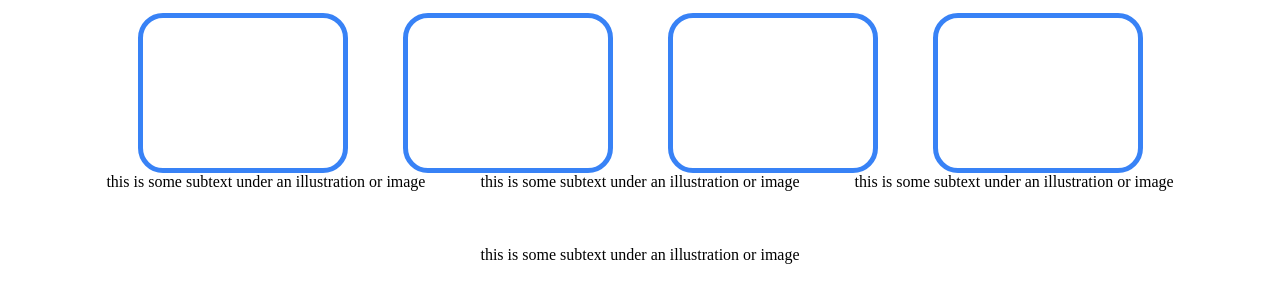
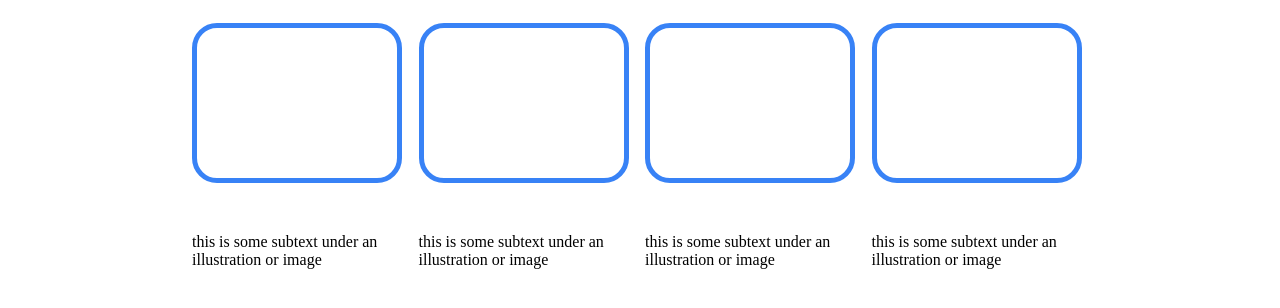
Before and after one commit to tnuiriankh/landingpagetest, a plain HTML site: page index.html in a window 1280 px wide. Shown: the part 430-738 px from the top of the page. Drawn offline with Linux system fonts and the light colour scheme.

Commit message:
Format second section w/Grid

```diff
--- a/index.html
+++ b/index.html
@@ -31,19 +31,21 @@
 
 <p><div class="textheader">Some random information.</div></p>
 
-<div class="wrapper2">
+<div class="bigwrap">
+<div class="griddy">
+
 <div class="block"></div>
 <div class="block"></div>
 <div class="block"></div>
 <div class="block"></div>
-</div>
 
-<div class="wrapper3">
-    <div class="blocktext">this is some subtext under an illustration or image</div>
-    <div class="blocktext">this is some subtext under an illustration or image</div>
-    <div class="blocktext">this is some subtext under an illustration or image</div>
-    <div class="blocktext">this is some subtext under an illustration or image</div>
-</div>
+
+<div class="blocktext">this is some subtext under an illustration or image</div>
+<div class="blocktext">this is some subtext under an illustration or image</div>
+<div class="blocktext">this is some subtext under an illustration or image</div>
+<div class="blocktext">this is some subtext under an illustration or image</div>
+</div></div>
+
     </body>
 
 </html>
--- a/style.css
+++ b/style.css
@@ -90,14 +90,10 @@ a {
     align-items: center;
     font-size: 36px;
     font-weight: bolder;
-    color: #1F2937
+    color: #1F2937;
+
 }
 
-.wrapper2 {
-    display: flex;
-    justify-content: center;
-    gap: 55px;
-}
 
 .block {
     border-radius: 25px;
@@ -107,10 +103,28 @@ a {
 
 }
 
-.wrapper3 {
+.blocktext {
     display: flex;
     flex-wrap: wrap;
     justify-content: center;
+}
+
+.griddy {
+    display: grid;
+    height: 20vh;
+    width: 70vw;
+    grid-template-columns: 1fr 1fr 1fr 1fr;
+    grid-template-rows: 1fr 1fr;
+    grid-gap: 50px 10px;
+    margin: 35px;
+    justify-content: center;
+    align-content: center;
+}
+
+.bigwrap {
+    display: flex;
+    justify-content: center;
     align-items: center;
-    gap: 55px;
+    padding: 18px;
+
 }
```
